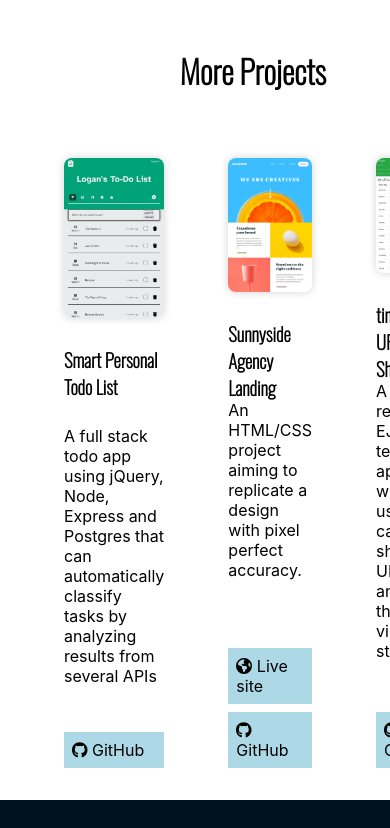
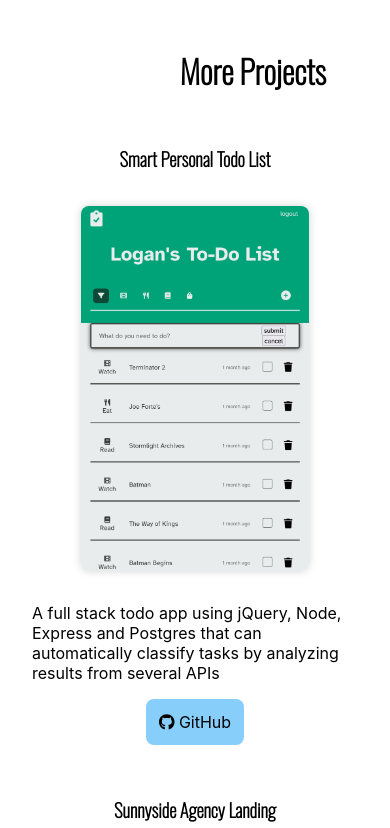
Before and after one commit to loganwoolf/loganwoolf.github.io, a React (Create React App) app: page / in a window 390 px wide. Shown: the part 2680-3508 px from the top of the page. Built offline with nearby package versions, Linux system fonts and the light colour scheme.

Commit message:
Make more projects responsive and mobile first

```diff
--- a/src/components/ProjectList.css
+++ b/src/components/ProjectList.css
@@ -1,4 +1,11 @@
 #projects > .project-list {
   display: grid;
-  grid-template-columns: 1fr 1fr 1fr 1fr;
+  grid-template-columns: 1fr;
+  gap: 2rem;
+  margin-bottom: 4rem;
 }
+@media (min-width: 667px) {
+  #projects > .project-list {
+    grid-template-columns: 1fr 1fr;
+  }
+}
--- a/src/components/ProjectListItem.css
+++ b/src/components/ProjectListItem.css
@@ -1,28 +1,35 @@
 #projects > .project-list > .project-list-item {
   display: flex;
   flex-direction: column;
-  padding: 2rem;
+  align-items: center;
+  max-width: 400px;
+  height: 100%;
+  margin: auto;
 }
-#projects > .project-list > .project-list-item img {
+#projects > .project-list > .project-list-item > a {
+  display: flex;
+  flex-direction: column;
+}
+
+#projects > .project-list > .project-list-item > a > img {
+  margin: 1rem auto;
+  width: 70%;
   border-radius: 0.5rem;
   box-shadow: 0 0 0.5rem lightgrey;
-  width: 100%;
-}
-#projects > .project-list > .project-list-item > h3 {
-  margin: 1.5rem 0 0.5rem;
-  height: 3.5rem;
+  max-width: 100%;
 }
 #projects > .project-list > .project-list-item > footer {
   margin-top: auto;
   display: flex;
-  flex-direction: column;
+  flex-direction: row;
   gap: 0.5rem;
 }
 
 #projects > .project-list > .project-list-item > footer > a {
-  background-color: lightblue;
+  background-color: lightskyblue;
   color: black;
-  padding: 0.5rem;
+  padding: 0.8rem;
+  border-radius: 0.5rem;
   text-decoration: none;
 }
 #projects > .project-list > .project-list-item > footer > a:hover {
--- a/src/components/ProjectListItem.jsx
+++ b/src/components/ProjectListItem.jsx
@@ -6,10 +6,10 @@ const ProjectListItem = (props) => {
   const { title, sub, image, link, repo } = props;
   return (
     <article className="project-list-item">
+      <h3>{title}</h3>
       <a href={link || repo}>
         <img src={image} alt="project preview" />
       </a>
-      <h3>{title}</h3>
       <p>{sub}</p>
       <footer>
         {link && (
```
